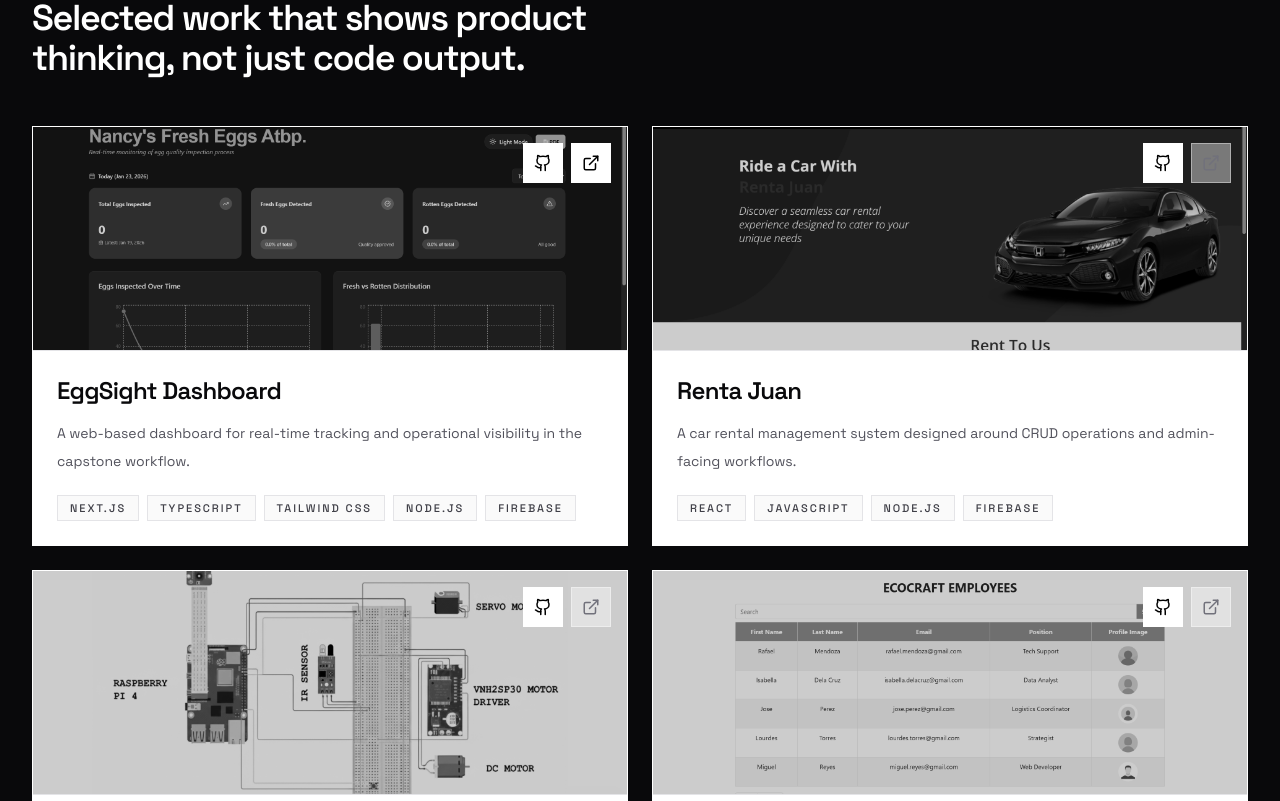
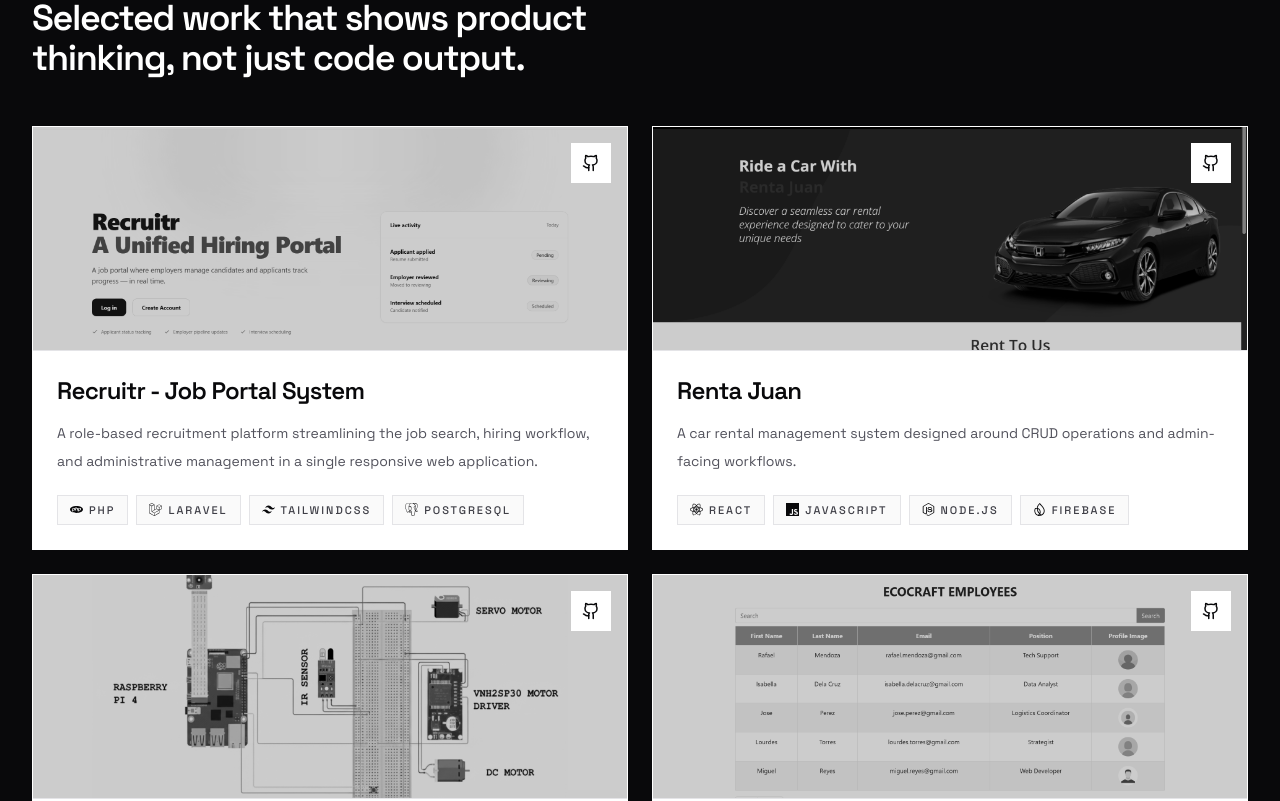
Before and after one commit to rhenzdaived/myportfolio, a Next.js app: page / in a window 1280 px wide. Shown: the part 3240-4041 px from the top of the page. Built offline with nearby package versions, Linux system fonts and the light colour scheme.

Commit message:
feat: updated current projects

```diff
--- a/src/components/sections/Projects.tsx
+++ b/src/components/sections/Projects.tsx
@@ -1,7 +1,25 @@
 'use client'
 
 import Image from 'next/image'
-import { ExternalLink, Github } from 'lucide-react'
+import { Github } from 'lucide-react'
+import { IconType } from 'react-icons'
+import {
+  SiPhp,
+  SiLaravel,
+  SiTailwindcss,
+  SiPostgresql,
+  SiReact,
+  SiJavascript,
+  SiNodedotjs,
+  SiFirebase,
+  SiPython,
+  SiRaspberrypi,
+  SiOpencv,
+  SiDjango,
+  SiMysql,
+  SiBootstrap,
+} from 'react-icons/si'
+import { Cpu } from 'lucide-react'
 
 type Project = {
   title: string
@@ -9,19 +27,48 @@ type Project = {
   techStack: string[]
   image?: string
   github?: string
-  demo?: string
+}
+
+// Maps a tech stack label to its icon. Falls back to a generic Cpu icon
+// if no dedicated logo exists (e.g. GPIO).
+const techIconMap: Record<string, IconType> = {
+  PHP: SiPhp,
+  Laravel: SiLaravel,
+  TailwindCSS: SiTailwindcss,
+  PostgreSQL: SiPostgresql,
+  React: SiReact,
+  JavaScript: SiJavascript,
+  'Node.js': SiNodedotjs,
+  Firebase: SiFirebase,
+  Python: SiPython,
+  'Raspberry Pi': SiRaspberrypi,
+  GPIO: Cpu,
+  OpenCV: SiOpencv,
+  Django: SiDjango,
+  MySQL: SiMysql,
+  Bootstrap: SiBootstrap,
+}
+
+function TechBadge({ tech }: { tech: string }) {
+  const Icon = techIconMap[tech] ?? Cpu
+
+  return (
+    <span className="flex items-center gap-1.5 border border-zinc-200 bg-zinc-50 px-3 py-1.5 text-[11px] font-medium uppercase tracking-[0.18em] text-zinc-700 transition-colors group-hover:border-zinc-300">
+      <Icon size={13} className="shrink-0 text-zinc-950" />
+      {tech}
+    </span>
+  )
 }
 
 export default function Projects() {
   const projects: Project[] = [
     {
-      title: 'EggSight Dashboard',
+      title: 'Recruitr - Job Portal System',
       description:
-        'A web-based dashboard for real-time tracking and operational visibility in the capstone workflow.',
-      techStack: ['Next.js', 'TypeScript', 'Tailwind CSS', 'Node.js', 'Firebase'],
-      image: '/images/eggsight.png',
-      github: 'https://github.com/rhenzdaived/Egg_Dashboard',
-      demo: 'https://eggsight.online',
+        'A role-based recruitment platform streamlining the job search, hiring workflow, and administrative management in a single responsive web application.',
+      techStack: ['PHP', 'Laravel', 'TailwindCSS', 'PostgreSQL'],
+      image: '/images/recruitr.png',
+      github: 'https://github.com/rhenzdaived/Recruitr---Job-Portal-System.git',
     },
     {
       title: 'Renta Juan',
@@ -30,7 +77,6 @@ export default function Projects() {
       techStack: ['React', 'JavaScript', 'Node.js', 'Firebase'],
       image: '/images/rentajuan.png',
       github: 'https://github.com/rhenzdaived/RentaJuan',
-      demo: '',
     },
     {
       title: 'IoT-Based Rotten Egg Sorting Device Script',
@@ -39,7 +85,6 @@ export default function Projects() {
       techStack: ['Python', 'Raspberry Pi', 'GPIO', 'OpenCV'],
       image: '/images/script.png',
       github: 'https://github.com/rhenzdaived/EggSight-Script',
-      demo: '',
     },
     {
       title: 'Ecocraft Employee Management System',
@@ -48,7 +93,6 @@ export default function Projects() {
       techStack: ['Python', 'Django', 'MySQL', 'Bootstrap'],
       image: '/images/ecocraft.png',
       github: 'https://github.com/rhenzdaived/EcoCraft-Employee-Management-System',
-      demo: '',
     },
   ]
 
@@ -68,7 +112,6 @@ export default function Projects() {
           {projects.map((project, index) => {
             const hasImage = !!project.image && project.image.trim().length > 0
             const hasGithub = !!project.github && project.github.trim().length > 0
-            const hasDemo = !!project.demo && project.demo.trim().length > 0
 
             return (
               <div
@@ -102,7 +145,7 @@ export default function Projects() {
                         className="flex h-10 w-10 items-center justify-center border border-white/80 bg-white text-zinc-950 transition hover:bg-zinc-950 hover:text-white"
                         aria-label={`Open ${project.title} on GitHub`}
                       >
-                        <Github size={18} className="text-black" />
+                        <Github size={18} />
                       </a>
                     ) : (
                       <button
@@ -113,28 +156,6 @@ export default function Projects() {
                         disabled
                       >
                         <Github size={18} className="text-zinc-500" />
-                      </button>
-                    )}
-
-                    {hasDemo ? (
-                      <a
-                        href={project.demo}
-                        target="_blank"
-                        rel="noopener noreferrer"
-                        className="flex h-10 w-10 items-center justify-center border border-white/80 bg-white text-zinc-950 transition hover:bg-zinc-950 hover:text-white"
-                        aria-label={`Open live demo for ${project.title}`}
-                      >
-                        <ExternalLink size={18} className="text-black" />
-                      </a>
-                    ) : (
-                      <button
-                        type="button"
-                        className="flex h-10 w-10 cursor-not-allowed items-center justify-center border border-white/40 bg-white/40"
-                        aria-label="Demo link not added"
-                        title="Add a demo link (optional)"
-                        disabled
-                      >
-                        <ExternalLink size={18} className="text-zinc-500" />
                       </button>
                     )}
                   </div>
@@ -150,12 +171,7 @@ export default function Projects() {
 
                   <div className="mt-5 flex flex-wrap gap-2">
                     {project.techStack.map((tech) => (
-                      <span
-                        key={tech}
-                        className="border border-zinc-200 bg-zinc-50 px-3 py-1 text-[11px] font-medium uppercase tracking-[0.18em] text-zinc-700"
-                      >
-                        {tech}
-                      </span>
+                      <TechBadge key={tech} tech={tech} />
                     ))}
                   </div>
                 </div>
```
Also changed, not shown: public/images/recruitr.png (added).
